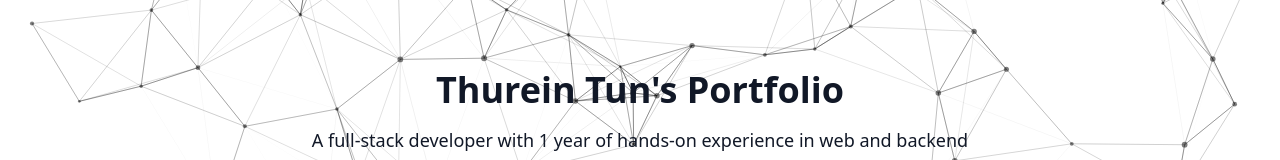
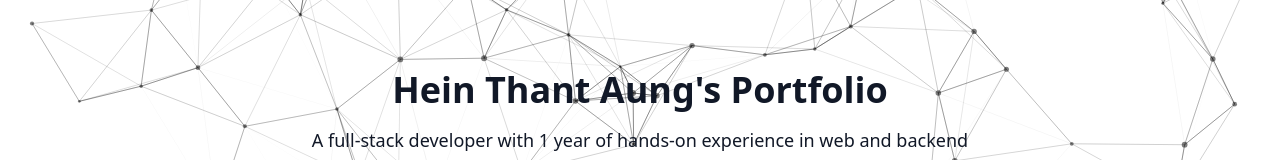
Before and after one commit to dotNaimlyss/portfolio, a Next.js app in the folder portfolio/: page / in a window 1280 px wide. Shown: the part 194-354 px from the top of the page. Built offline with nearby package versions, Linux system fonts and the light colour scheme; no server answers.

Commit message:
modify : name

```diff
--- a/portfolio/src/i18n/messages/en.ts
+++ b/portfolio/src/i18n/messages/en.ts
@@ -5,7 +5,7 @@ const en = {
     contact: "Contact",
   },
   thurein: {
-    title: "Thurein Tun's Portfolio",
+    title: "Hein Thant Aung's Portfolio",
     description: "A full-stack developer with 1 year of hands-on experience in web and backend development. Skilled in building secure, user-friendly systems using modern technologies. Passtionate in continuous learning, solving real-world problems, contributing to teams with dedication."
   },
   actions: {
--- a/portfolio/src/i18n/messages/jp.ts
+++ b/portfolio/src/i18n/messages/jp.ts
@@ -5,7 +5,7 @@ const jp = {
         contact: "お問い合わせ",
     },
     thurein: {
-        title: "トゥライン・トゥンの伝記",
+        title: "ハイン・タン・アウンの伝記",
         description: "私はフルスタック開発者で、Webおよびバックエンド開発の実務経験が1年あります。最新技術を用いて、安全でユーザーフレンドリーなシステムを構築するスキルを身につけています。常に学び、成長することに意欲的で、現実世界の課題解決に情熱を注いでいます。また、責任感と全力で組織に貢献したいと考えています。"
     },
     actions: {
--- a/portfolio/src/i18n/messages/my.ts
+++ b/portfolio/src/i18n/messages/my.ts
@@ -5,7 +5,7 @@ const my = {
     contact: "ဆက်သွယ်ရန်",
   },
   thurein: {
-    title: "သူရိန်ထွန်း၏ ကိုယ်ရေးအကျဉ်း",
+    title: "ဟိန်းသန့်အောင်၏ ကိုယ်ရေးအကျဉ်း",
     description: "Web နှင့် Backend Development တွင် လက်တွေ့ အတွေ့အကြုံ ၁ နှစ်ရှိသော Full-Stack Developer တစ်ဦး ဖြစ်ပါသည်။ ခေတ်မီ နည်းပညာများကို အသုံးပြု၍ လုံခြုံစိတ်ချရပြီး အသုံးပြုရလွယ်ကူသော စနစ်များကို တည်ဆောက်ရာတွင် ကျွမ်းကျင်ပါသည်။ အမြဲတမ်း လေ့လာတိုးတက်လိုစိတ်ရှိပြီး လက်တွေ့ဘဝ ပြဿနာများကို ဖြေရှင်းရာတွင် စိတ်အားထက်သန်ပါသည်။ ထို့အပြင် အဖွဲ့အစည်းများတွင် တာဝန်ယူမှုနှင့် အပြည့်အဝ အားထုတ်မှုဖြင့် ပါဝင်ပံ့ပိုးလိုပါသည်။"
   },
   actions: {
```
